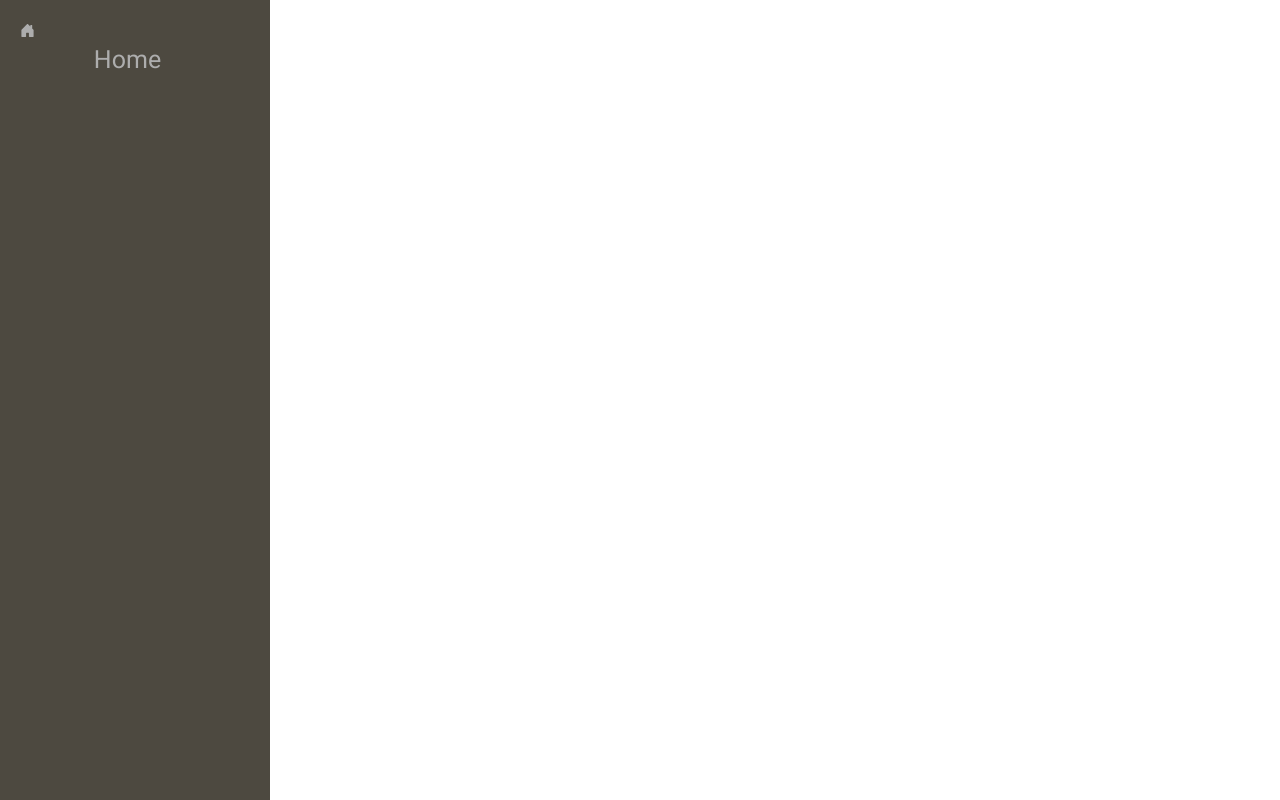
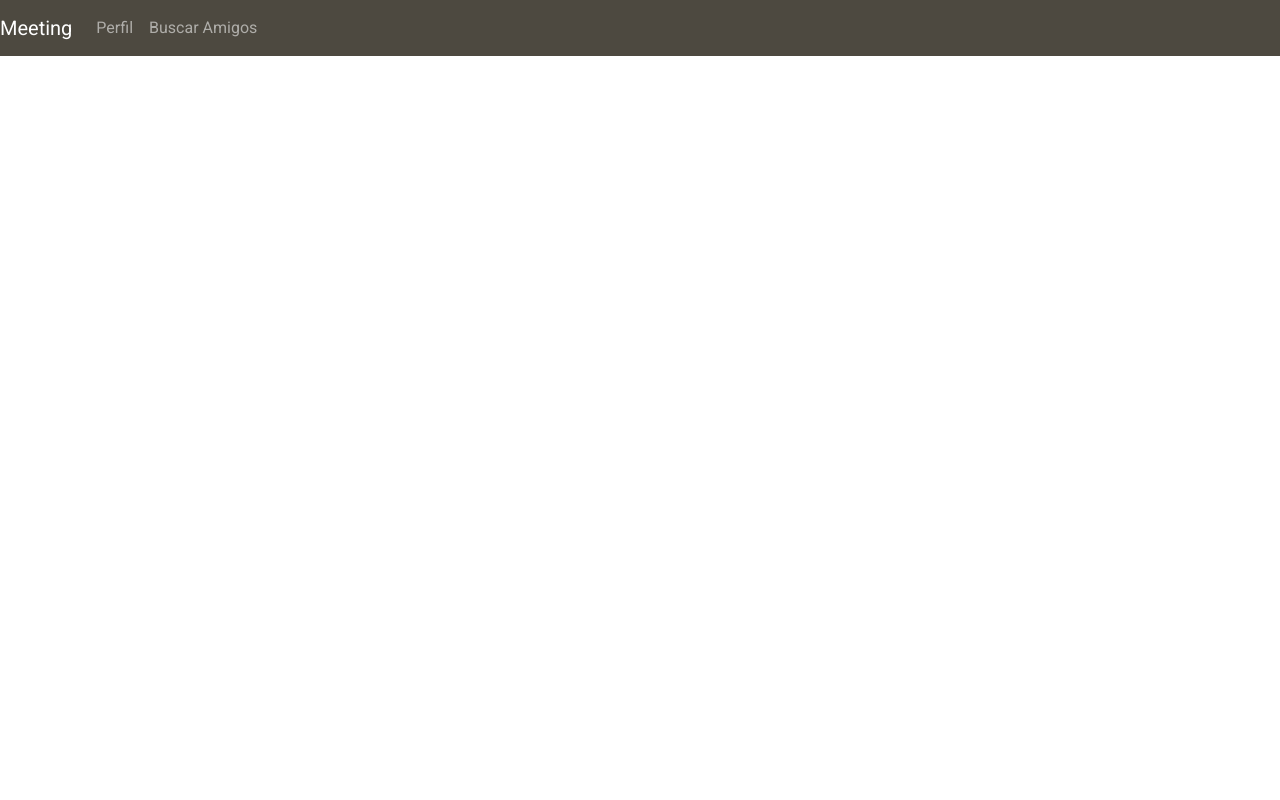
Before and after one commit to Jos260400/ISW1, a React app in the folder meeting/frontend/: page /home in a window 1280 px wide. Built offline with nearby package versions, Linux system fonts and the light colour scheme; a web font is replaced by a local one.

Commit message:
Cambiando el sidebar a navbar de react

```diff
--- a/meeting/frontend/package.json
+++ b/meeting/frontend/package.json
@@ -38,7 +38,7 @@
   },
   "dependencies": {
     "@hookform/resolvers": "^2.4.0",
-    "bootstrap": "^4.6.0",
+    "bootstrap": "^5.0.0",
     "clean-webpack-plugin": "^3.0.0",
     "css-loader": "^5.2.1",
     "file-loader": "^6.2.0",
@@ -50,6 +50,7 @@
     "node-sass": "^5.0.0",
     "popper.js": "^1.16.1",
     "react": "^17.0.2",
+    "react-bootstrap": "^1.5.2",
     "react-dom": "^17.0.2",
     "react-hook-form": "^7.2.1",
     "react-icons": "^4.2.0",
--- a/meeting/frontend/src/components/mainRoutes.jsx
+++ b/meeting/frontend/src/components/mainRoutes.jsx
@@ -3,7 +3,7 @@ import { BrowserRouter as Router, Route, Switch } from 'react-router-dom';
 import LogIn from './login/login';
 import SignUp from './register/register';
 import Custom404 from './404/custom_404';
-import sideBar from './sideBar/sideBar';
+import navbar from './navbar/navbar';
 
 export default function MainRoutes() {
   return (
@@ -12,7 +12,7 @@ export default function MainRoutes() {
         <Route exact path="/" component={LogIn} />
         <Route path="/signUp" component={SignUp} />
         <Route path="/404" component={Custom404} />
-        <Route path="/home" component={sideBar} />
+        <Route path="/home" component={navbar} />
       </Switch>
     </Router>
   );
--- /dev/null
+++ b/meeting/frontend/src/components/navbar/navbar.jsx
@@ -0,0 +1,24 @@
+import React from 'react';
+import { Navbar, Nav } from 'react-bootstrap';
+import { useRouteMatch } from 'react-router-dom';
+import 'react-pro-sidebar/dist/css/styles.css';
+
+function NavBar() {
+  const { url } = useRouteMatch();
+  return (
+    <div>
+      <Navbar bg="dark" variant="dark" expand="lg" className="sideBarcolor">
+        <Navbar.Brand href={`${url}`}>Meeting</Navbar.Brand>
+        <Navbar.Toggle aria-controls="basic-navbar-nav" />
+        <Navbar.Collapse id="basic-navbar-nav">
+          <Nav className="mr-auto">
+            <Nav.Link href={`${url}/perfil`}>Perfil</Nav.Link>
+            <Nav.Link href={`${url}/search`}>Buscar Amigos</Nav.Link>
+          </Nav>
+        </Navbar.Collapse>
+      </Navbar>
+    </div>
+  );
+}
+
+export default NavBar;
--- a/meeting/frontend/src/components/sideBar/sideBar.scss
+++ b/meeting/frontend/src/components/navbar/navbar.scss
@@ -8,8 +8,8 @@
 }
 
 .sideBarcolor{
-    background-color: #FFC100 !important;
-    color: #FFC100 !important;
+    background-color: #4D4940 !important;
+    //background-color: #4C3B4D !important;
 
 }
 
--- a/meeting/frontend/src/components/sideBar/sideBar.jsx
+++ /dev/null
@@ -1,31 +0,0 @@
-import React from 'react';
-import {
-  ProSidebar, Menu, MenuItem, SubMenu, SidebarHeader,
-} from 'react-pro-sidebar';
-import { Link, useRouteMatch } from 'react-router-dom';
-import { AiTwotoneHome, AiOutlineSearch } from 'react-icons/ai';
-import { BsHouseDoorFill, BsSerach } from 'react-icons/bs';
-import { FaUserAlt } from 'react-icons/fa';
-import 'react-pro-sidebar/dist/css/styles.css';
-
-export default function Home() {
-  const { url } = useRouteMatch();
-  return (
-    <div className="home">
-      <ProSidebar>
-        <Menu iconShape="circle">
-          <MenuItem>
-            <Link to={`${url}`}>
-              <span className="mr-3 mb-0 pb-0"><BsHouseDoorFill /></span>
-              <p className="sidebar-menuItem d-flex justify-content-around">
-
-                Home
-              </p>
-            </Link>
-          </MenuItem>
-          {/* SEARCH */}
-        </Menu>
-      </ProSidebar>
-    </div>
-  );
-}
--- a/meeting/frontend/src/style/index.scss
+++ b/meeting/frontend/src/style/index.scss
@@ -3,4 +3,4 @@
 @import '~react-pro-sidebar/dist/scss/styles.scss';
 @import '../components/utils/utils';
 @import '../components/404/404.css';
-@import '../components/sideBar/sideBar';
+@import '../components/navbar/navbar';
```
Also changed, not shown: 1 other file (tests, documents, lock files or other folders).
